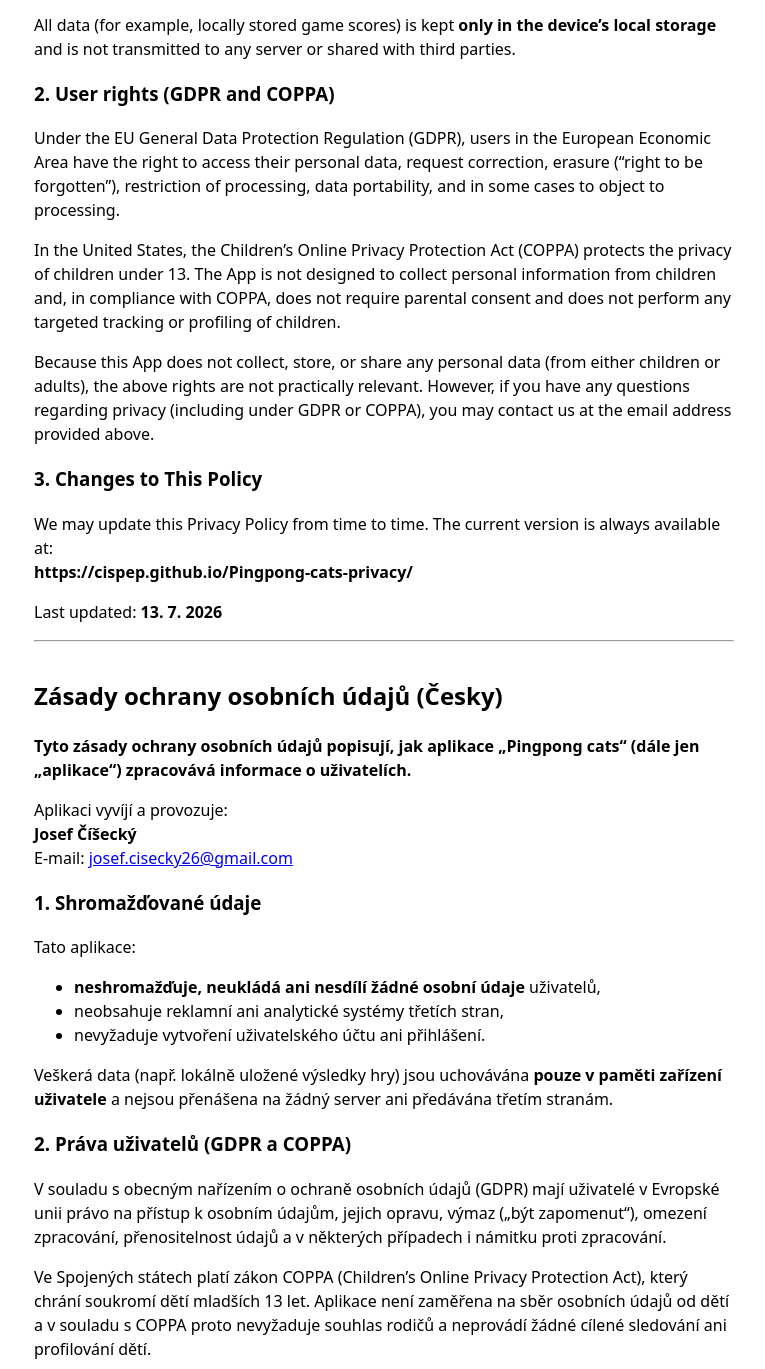
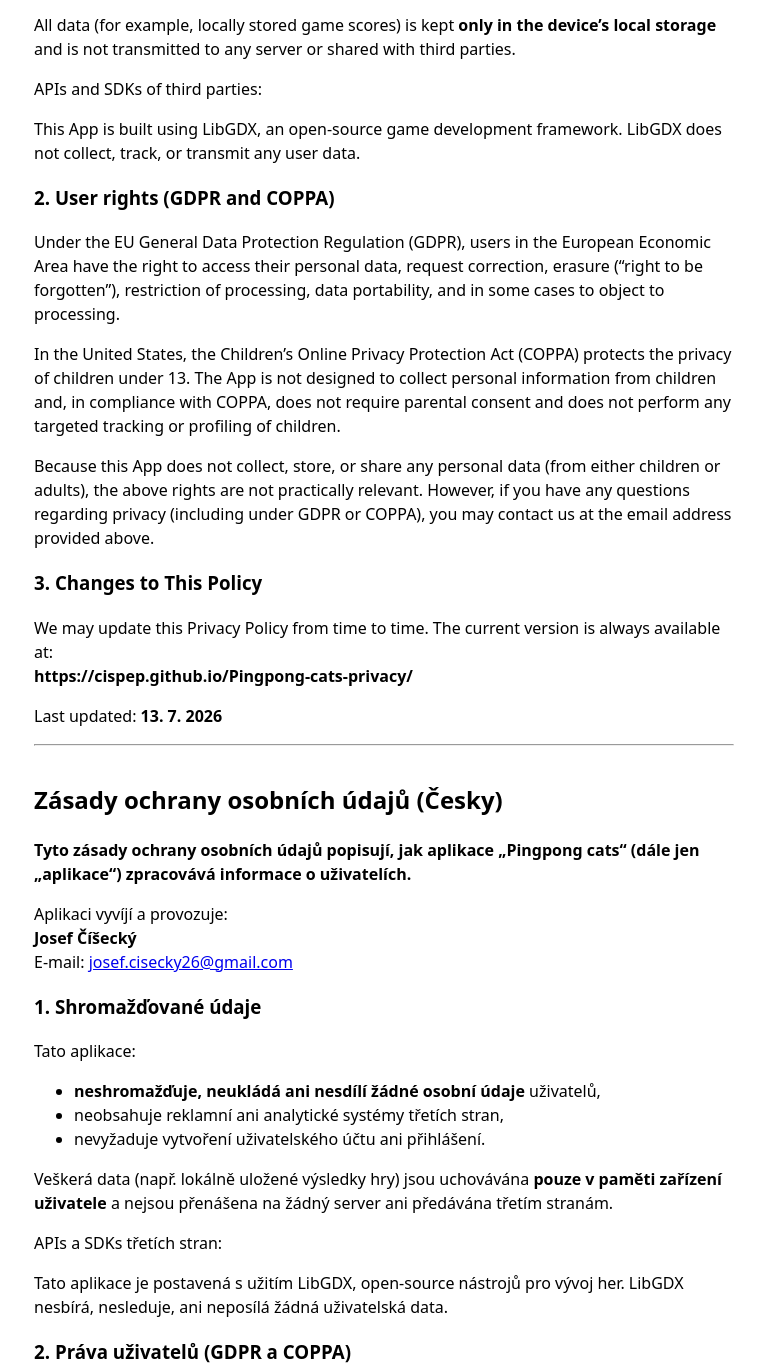
Before and after one commit to Cispep/Pingpong-cats-privacy, a plain HTML site: page index.html in a window 1280 px wide. Shown: the part 550-1919 px from the top of the page, without its empty margins (256-1021 px from the left). Drawn offline with Linux system fonts and the light colour scheme.

Commit message:
Add privacy policy details regarding third-party APIs

```diff
--- a/index.html
+++ b/index.html
@@ -34,6 +34,8 @@
   </ul>
   <p>All data (for example, locally stored game scores) is kept <strong>only in the device’s local storage</strong> and is not transmitted to any server or shared with third parties.</p>
 
+  <p> APIs and SDKs of third parties: </p>
+  <p> This App is built using LibGDX, an open-source game development framework. LibGDX does not collect, track, or transmit any user data.</p>
   <h3>2. User rights (GDPR and COPPA)</h3>
   <p>Under the EU General Data Protection Regulation (GDPR), users in the European Economic Area have the right to access their personal data, request correction, erasure (“right to be forgotten”), restriction of processing, data portability, and in some cases to object to processing.</p>
   <p>In the United States, the Children’s Online Privacy Protection Act (COPPA) protects the privacy of children under 13. The App is not designed to collect personal information from children and, in compliance with COPPA, does not require parental consent and does not perform any targeted tracking or profiling of children.</p>
@@ -60,7 +62,8 @@
     <li>nevyžaduje vytvoření uživatelského účtu ani přihlášení.</li>
   </ul>
   <p>Veškerá data (např. lokálně uložené výsledky hry) jsou uchovávána <strong>pouze v paměti zařízení uživatele</strong> a nejsou přenášena na žádný server ani předávána třetím stranám.</p>
-
+  <p> APIs a SDKs třetích stran: </p>
+  <p> Tato aplikace je postavená s užitím LibGDX, open-source nástrojů pro vývoj her. LibGDX nesbírá, nesleduje, ani neposílá žádná uživatelská data.</p>
   <h3>2. Práva uživatelů (GDPR a COPPA)</h3>
   <p>V souladu s obecným nařízením o ochraně osobních údajů (GDPR) mají uživatelé v Evropské unii právo na přístup k osobním údajům, jejich opravu, výmaz („být zapomenut“), omezení zpracování, přenositelnost údajů a v některých případech i námitku proti zpracování.</p>
   <p>Ve Spojených státech platí zákon COPPA (Children’s Online Privacy Protection Act), který chrání soukromí dětí mladších 13 let. Aplikace není zaměřena na sběr osobních údajů od dětí a v souladu s COPPA proto nevyžaduje souhlas rodičů a neprovádí žádné cílené sledování ani profilování dětí.</p>
```
